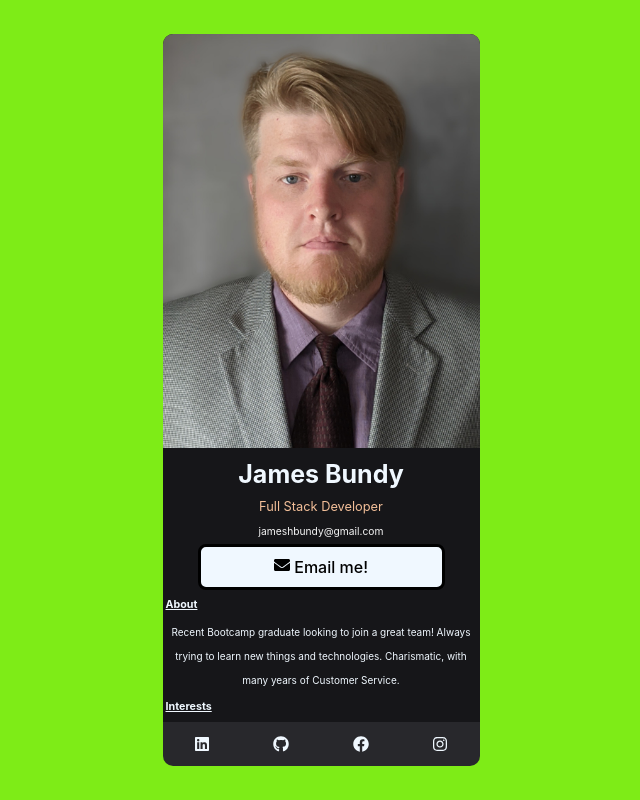
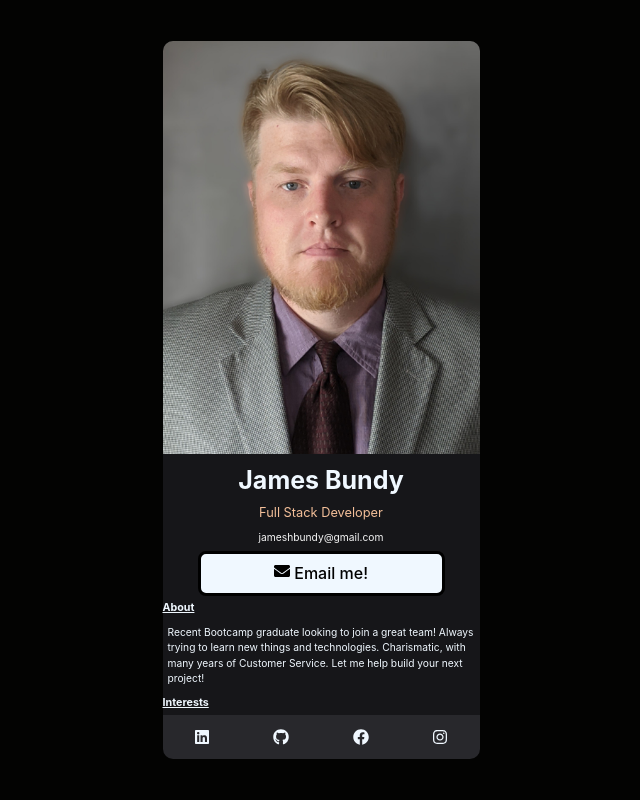
Before and after one commit to gymbundye/Digital-Business-Card, a React (Vite) app: page / in a window 1280 px wide. Shown: the whole page, without its empty margins (319-959 px from the left). Built offline with nearby package versions, Linux system fonts and the light colour scheme.

Commit message:
changd background etc

```diff
--- a/src/App.css
+++ b/src/App.css
@@ -39,7 +39,7 @@
   padding: 0px;
 }
 body{
-  background-color: rgb(126, 236, 23);
+  background-color: rgb(3, 3, 2);
 
 }
 .title, .job, .contact{
@@ -105,12 +105,16 @@ padding: 05px;
 
 }
 .about{
-  font-size: x-small;
-
-
+  font-family: 'Inter';
+  font-style: normal;
+  font-weight: 400;
+  font-size: 10.24px;
+  line-height: 150%;
+  text-align: start;
+  padding:  5px;
 }
 h6{
   text-decoration: underline;
   text-align: left ;
-  padding: 3px;
+
 }
--- a/src/Components/About.jsx
+++ b/src/Components/About.jsx
@@ -4,8 +4,9 @@ function About() {
   return (
     <div>
       <h6>About</h6>
-      <p className='about'>Recent Bootcamp graduate looking to join a great team!
-      Always trying to learn new things and technologies. Charismatic, with many years of Customer Service.
+      <p className='about'>Recent Bootcamp graduate looking to join a
+      great team! Always trying to learn new things and technologies.
+      Charismatic, with many years of Customer Service. Let me help build your next project!
       </p>
     </div>
   )
--- a/src/Components/Info.jsx
+++ b/src/Components/Info.jsx
@@ -1,5 +1,5 @@
 import React from 'react'
-import headshot from '/public/Images/headshot.jpg'
+import headshot from '../Images/headshot.jpg'
 import About from './About'
 import Interests from './Interests'
 import { FaEnvelope } from 'react-icons/fa'
```
Also changed, not shown: src/Images/headshot.jpg (renamed from public/Images/headshot.jpg).
